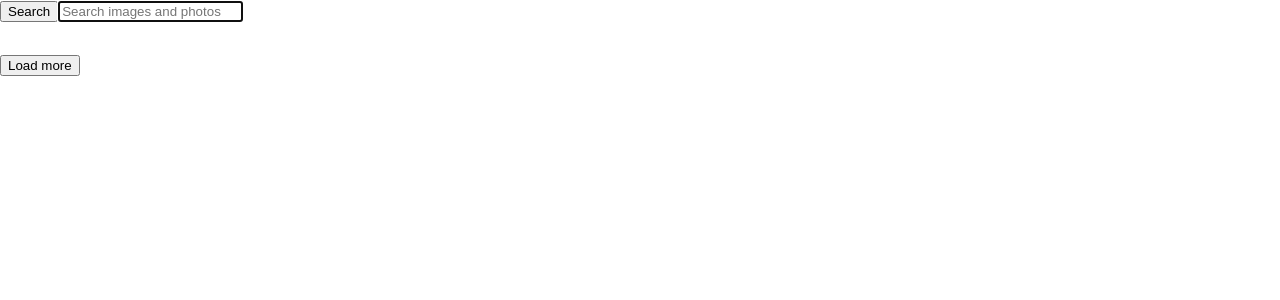
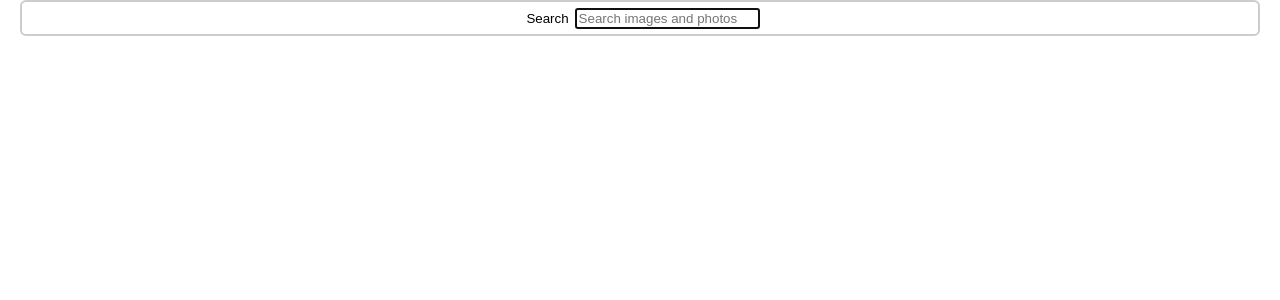
Before and after one commit to DmShko/goit-react-hw-03-image-finder, a React (Create React App) app: page / in a window 1280 px wide. Shown: the top 300 px of the page. Built offline with nearby package versions, Linux system fonts and the light colour scheme.

Commit message:
goit-react-hw-03-image-finder-3

```diff
--- a/src/App.jsx
+++ b/src/App.jsx
@@ -15,35 +15,44 @@ export class App extends Component {
 
   state = {
 
-    pageCounter: 1,
+    pageCounter: 0,
     totalH: 0,
     quantityCard: 12,
     checkData: "",
     inputData: "",
     cards: [],
     key: true,
-    viewKey: true,
     temporary: undefined,
     fillingLevel: function () { return Math.floor(this.totalH / this.quantityCard)},
-    activeButton: true,
+    activeButton: false,
 
   }
 
-  // componentDidMount() {
-
-  //   this.setState({viewKey: this.loadPagesControl(this.state.checkData)})
-
-  // }
-
   componentDidUpdate(prevProps, prevState) {
 
-    if(prevState.key !== this.state.key) this.setState({viewKey: this.state.key,});
+    if((prevState.pageCounter !== this.state.pageCounter) && ( this.state.pageCounter !== 0)){
+      console.log(this.state.pageCounter);
+      this.request(this.state.inputData)
+    }
 
-    if(prevState.pageCounter !== this.state.pageCounter) this.setState({pageCounter: this.state.pageCounter,});
+    if(prevState.inputData !== this.state.inputData) {
 
-    // console.log(`${prevState.inputData} ${this.state.inputData}`);
-    if(prevState.inputData !== this.state.inputData) this.request(this.state.inputData);
+      this.setState(({
+        pageCounter: 0,
+        totalH: 0,
+        quantityCard: 12,
+        cards: [],
+        key: true,
+        temporary: undefined,
+        fillingLevel: function () { return Math.floor(this.totalH / this.quantityCard)},
+        activeButton: false,
+      }))
 
+      this.setState({key:  this.loadPagesControl(this.state.inputData),
+        activeButton: true,
+      });
+
+    }
   }
 
   changeState = (name, data) => {
@@ -70,6 +79,7 @@ export class App extends Component {
         // console.log(counter);
         return responce;
     });
+
   }
 
   // "data.totalHits" control
@@ -79,7 +89,7 @@ export class App extends Component {
 
     //if the request data is repeate
     if(this.state.checkData === data) {
-      console.log("!");
+      console.log("==");
       // "elementsSet.key" - open/close access to calc loaded pages. When total quantity loaded images >= "data.totalHits",
       // "elementsSet.fillingLevel" will not accumulate further and cause an error.
       if(this.state.key) {
@@ -124,7 +134,7 @@ export class App extends Component {
     }
     // if the request data isn't repeate
     else {
-      console.log("!!");
+      console.log("!=");
       this.setState(value => ({key: value.key || true}));
       // this.changeState('key', true);
       this.changeState('temporary', undefined);
@@ -138,16 +148,15 @@ export class App extends Component {
   }
 
   request = async (data) => {
-
-    this.loadPagesControl(data);
-
+   console.log(`${this.state.key} ${this.state.quantityCard}`);
     //'viewKey' - dont't output content, if when total quantity loaded images >= "data.totalHits"
     // and output content, if < "data.totalHits"
-    if(this.state.viewKey && this.state.quantityCard !== 0) {
+    if(this.state.key && this.state.quantityCard !== 0) {
+
 
       await this.getDataFromApi(data, this.state.pageCounter, this.state.quantityCard).then(responce => {
 
-        // console.log(responce);
+        console.log(responce);
         if(responce.data.hits.length !== 0) {
 
           if(this.state.pageCounter === 1) {
@@ -161,7 +170,6 @@ export class App extends Component {
             this.getCards(responce.data.hits);
           }
 
-
           return;
 
         }
@@ -174,15 +182,17 @@ export class App extends Component {
   }
 
   render() {
-    console.log(this.state.cards);
+
+    // console.log(this.state.cards);
     console.log(this.state.key);
+
     // console.log(this.state.inputData);
     return(
 
       <>
         <Searchbar onSubmit={this.changeState}/>
         <ImageGallery cardData={this.state.cards}/>
-        {this.state.activeButton && <Button addImages={this.request} addInput={this.state.inputData}/>}
+        {this.state.activeButton && <Button addImages={this.loadPagesControl} addInput={this.state.inputData}/>}
         <Modal/>
         <Loader/>
       </>
--- a/src/components/Button/Button.js
+++ b/src/components/Button/Button.js
@@ -11,7 +11,11 @@ export class Button extends Component {
 
     render(){
         return(
-            <button type="button" className={b.button} onClick={this.loadMore}>Load more</button>
+
+            <div className={b.buttonContainer}>
+                <button type="button" className={b.button} onClick={this.loadMore}>Load more</button>
+            </div>
+
         )
     }
 }
--- a/src/components/Button/Button.module.css
+++ b/src/components/Button/Button.module.css
@@ -0,0 +1,5 @@
+.buttonContainer {
+  display: flex;
+  flex-direction: row;
+  justify-content: center;
+}
--- a/src/components/ImageGallery/ImageGallery.module.css
+++ b/src/components/ImageGallery/ImageGallery.module.css
@@ -1,10 +1,9 @@
 .gallery {
 
+    padding: 0 20px;
     display:flex;
     flex-wrap: wrap;
     row-gap: 10px;
-    column-gap: 10px;
+    column-gap: 35px;
 
-
-    margin: 0, auto;
 }
--- a/src/components/ImageGalleryItem/ImageGalleryItem.js
+++ b/src/components/ImageGalleryItem/ImageGalleryItem.js
@@ -6,7 +6,7 @@ export class ImageGalleryItem extends Component {
     render(){
         return(
             <li className={it.item}>
-                <img src={this.props.dataItem.webformatURL} alt="" width={250} height={200}/>
+                <img className={it.img} src={this.props.dataItem.webformatURL} alt="" />
             </li>
         )
     }
--- a/src/components/ImageGalleryItem/ImageGalleryItem.module.css
+++ b/src/components/ImageGalleryItem/ImageGalleryItem.module.css
@@ -1,3 +1,11 @@
 .item {
-    width: 250px;
+
+    list-style: none;
 }
+
+.img {
+
+    height: 200px;
+    width: calc((100vw - 200px) / 4 );
+
+}
--- a/src/components/Searchbar/Searchbar.js
+++ b/src/components/Searchbar/Searchbar.js
@@ -16,6 +16,7 @@ export class Searchbar extends Component {
     formSubmit = (evt) => {
 
         evt.preventDefault();
+        this.props.onSubmit('pageCounter', 0)
         if(this.state.imputValue.length !== 0) this.props.onSubmit('inputData', this.state.imputValue);
     }
 
--- a/src/components/Searchbar/Searchbar.module.css
+++ b/src/components/Searchbar/Searchbar.module.css
@@ -0,0 +1,22 @@
+.searchbar {
+
+  position: fixed;
+  top: 0;
+  left: 20px;
+  right: 20px;
+
+  display: flex;
+  flex-direction: row;
+  justify-content: center;
+
+  padding: 5px 0;
+  border: 2px solid rgb(204, 204, 204);
+  border-radius: 6px;
+  /* background-color: rgba(4, 0, 255, 0.404); */
+  backdrop-filter: blur(5px);
+}
+
+.button {
+    border: none;
+    background-color: white;
+}
--- a/src/index.css
+++ b/src/index.css
@@ -1,7 +1,10 @@
 @import-normalize; /* bring in normalize.css styles */
 
 body {
+
   margin: 0;
+  padding: 40px 20px;
+
   font-family: -apple-system, BlinkMacSystemFont, 'Segoe UI', 'Roboto', 'Oxygen',
     'Ubuntu', 'Cantarell', 'Fira Sans', 'Droid Sans', 'Helvetica Neue',
     sans-serif;
```
